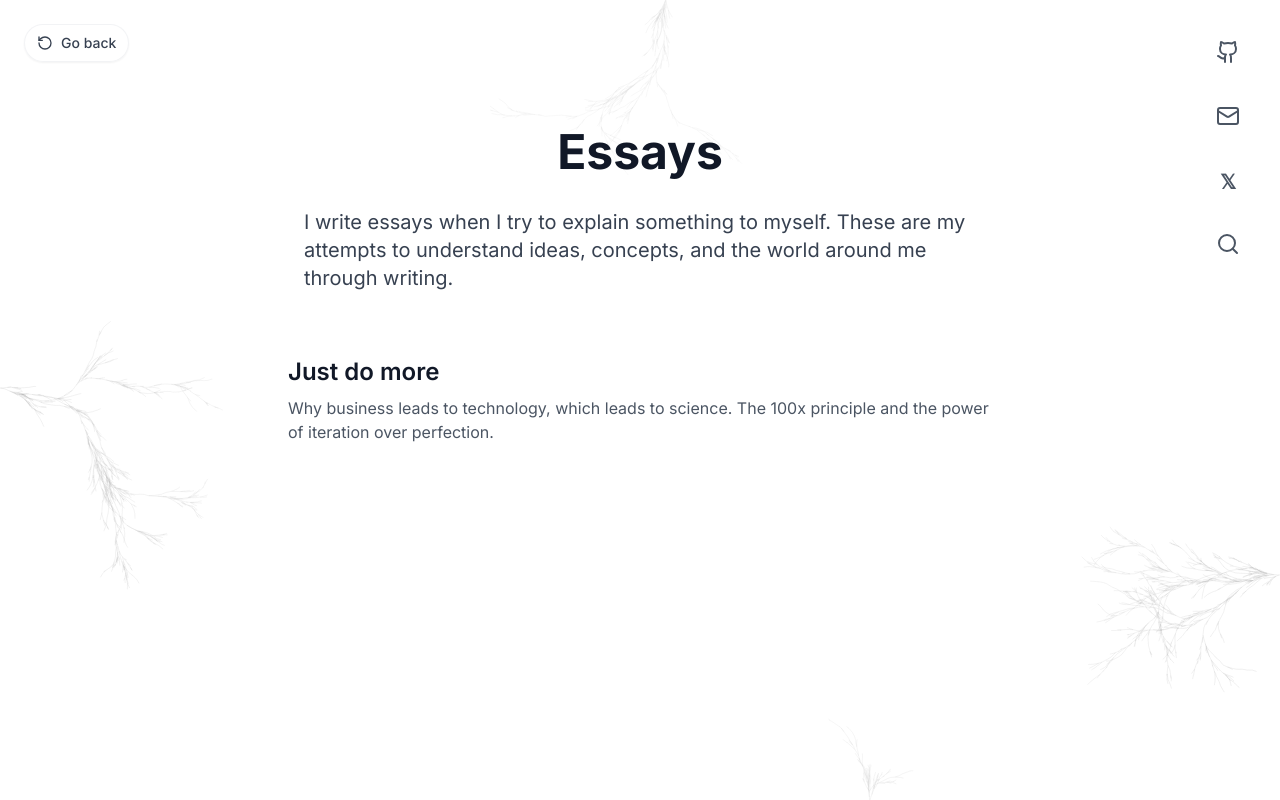
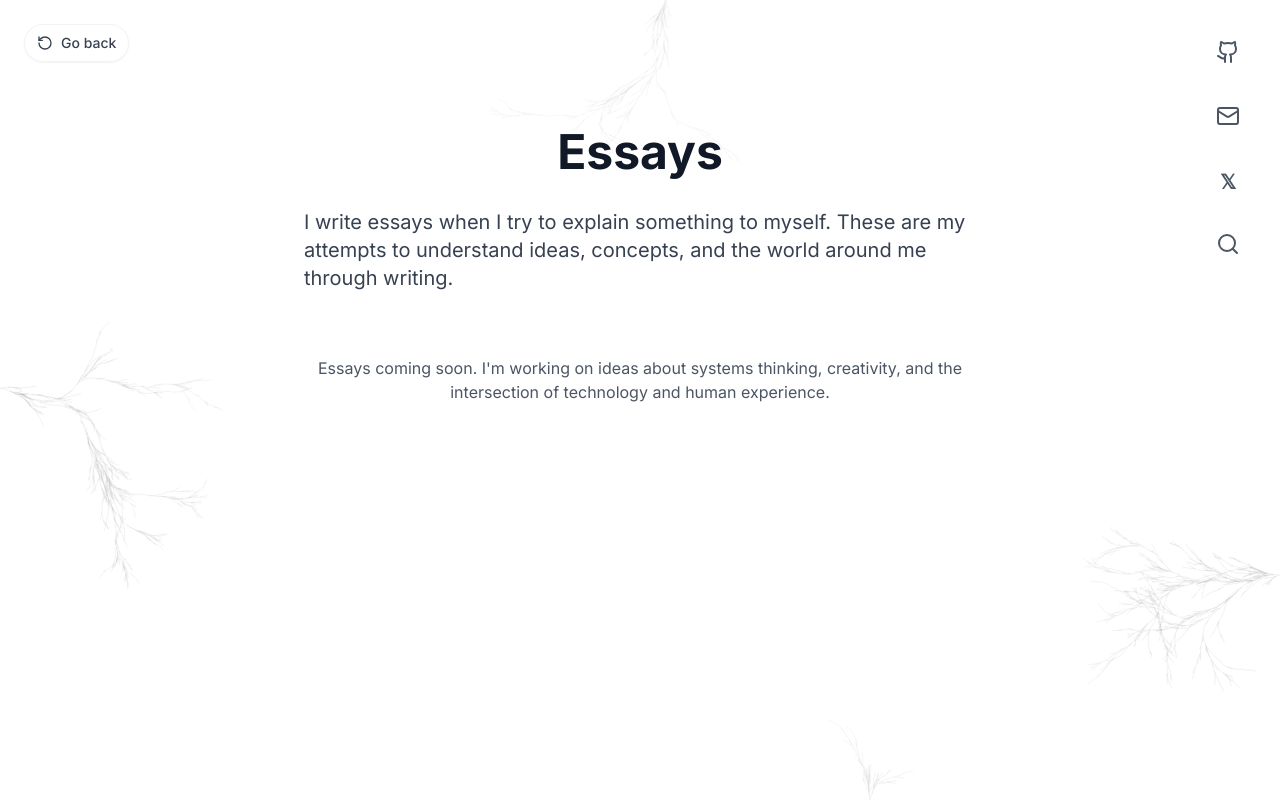
Before and after one commit to UmarbekFU/20th-version, a Next.js app: page /essays in a window 1280 px wide. Built offline with nearby package versions, Linux system fonts and the light colour scheme.

Commit message:
Move 'Just do more' from essays to atomic ideas - correct categorization

```diff
--- a/app/api/search/route.ts
+++ b/app/api/search/route.ts
@@ -31,7 +31,7 @@ async function buildSearchIndex(): Promise<SearchResult[]> {
       keywords: ['essays', 'writing', 'thinking', 'ideas', 'learning']
     },
     {
-      path: '/essays/just-do-more',
+      path: '/atomic-ideas/just-do-more',
       title: 'Just do more',
       description: 'Why business leads to technology, which leads to science. The 100x principle and the power of iteration over perfection.',
       keywords: ['trial', 'error', 'iteration', 'business', 'technology', 'science', '100x', 'principle', 'action', 'perfection']
--- a/app/essays/just-do-more/page.tsx
+++ b/app/atomic-ideas/just-do-more/page.tsx
@@ -16,7 +16,7 @@ export default function JustDoMore() {
       </div>
 
       <div className="max-w-4xl mx-auto px-6 py-16">
-        {/* Essay Header */}
+        {/* Atomic Idea Header */}
         <header className="mb-12">
           <div className="text-sm text-gray-500 dark:text-gray-400 mb-4">
             Sep 2, 2025
@@ -26,7 +26,7 @@ export default function JustDoMore() {
           </h1>
         </header>
 
-        {/* Essay Content */}
+        {/* Atomic Idea Content */}
         <div className="prose prose-lg dark:prose-invert max-w-none">
           <p className="text-xl text-gray-800 dark:text-gray-200 leading-relaxed mb-8">
             People think science leads to technology, and technology leads to business.
--- a/app/atomic-ideas/page.tsx
+++ b/app/atomic-ideas/page.tsx
@@ -8,6 +8,10 @@ export default function AtomicIdeasPage() {
           {
             title: "Everything is my fault",
             href: "/atomic-ideas/everything-is-my-fault"
+          },
+          {
+            title: "Just do more",
+            href: "/atomic-ideas/just-do-more"
           }
         ]
 
--- a/app/essays/page.tsx
+++ b/app/essays/page.tsx
@@ -18,20 +18,12 @@ export default function EssaysPage() {
             </p>
           </div>
 
-                  {/* Essays Collection */}
-        <div className="mt-16">
-          <div className="space-y-8">
-            <div className="group">
-              <Link href="/essays/just-do-more" className="block">
-                <h3 className="text-2xl font-semibold text-gray-900 dark:text-gray-100 group-hover:text-blue-600 dark:group-hover:text-blue-400 transition-colors mb-2">
-                  Just do more
-                </h3>
-                <p className="text-gray-600 dark:text-gray-400">
-                  Why business leads to technology, which leads to science. The 100x principle and the power of iteration over perfection.
-                </p>
-              </Link>
-            </div>
-          </div>
+                  {/* Coming Soon */}
+        <div className="mt-16 text-center">
+          <p className="text-gray-600 dark:text-gray-400">
+            Essays coming soon. I'm working on ideas about systems thinking,
+            creativity, and the intersection of technology and human experience.
+          </p>
         </div>
         </div>
       </main>
```
Lines whose indentation alone changed are shown as unchanged.
